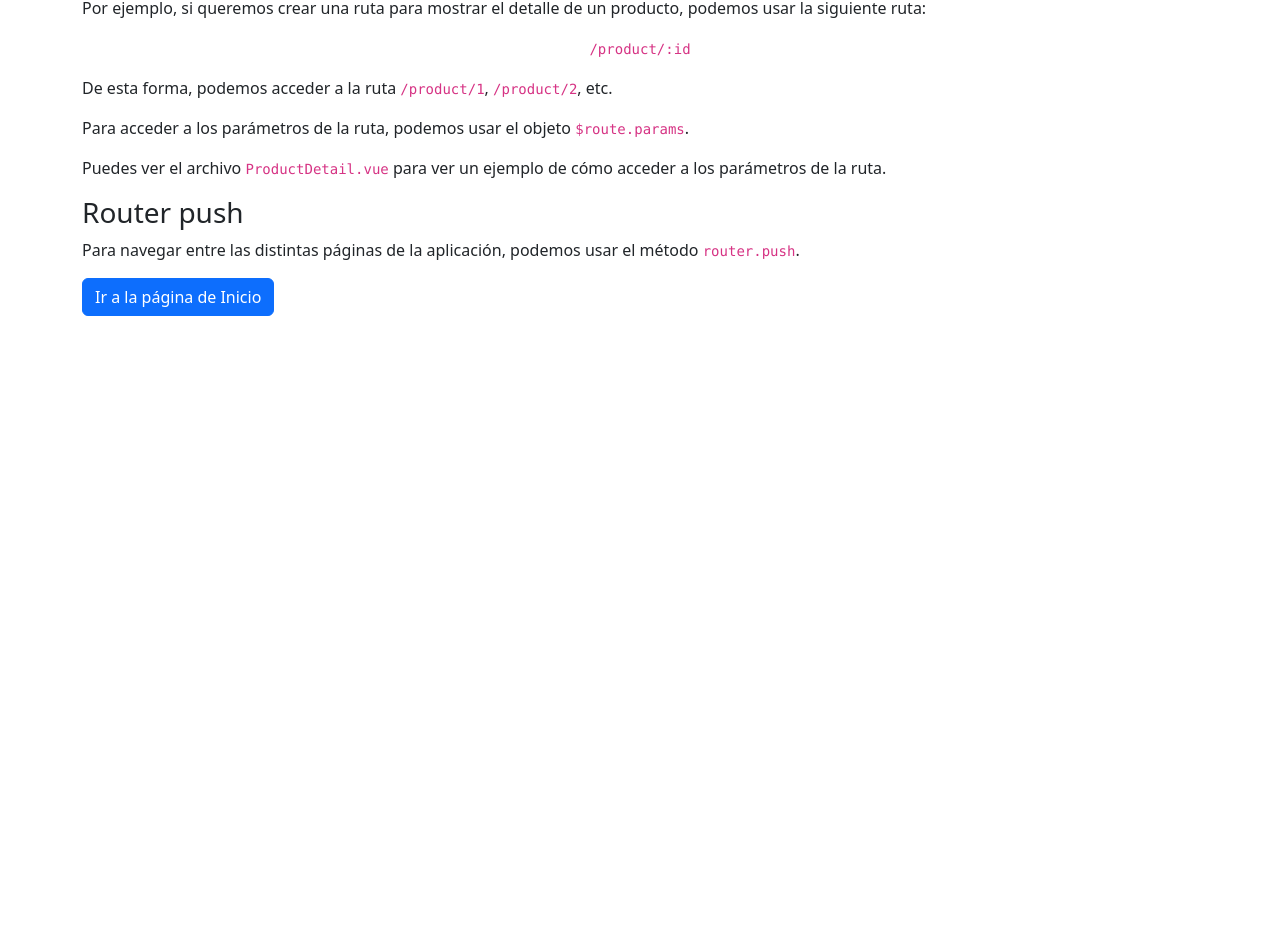
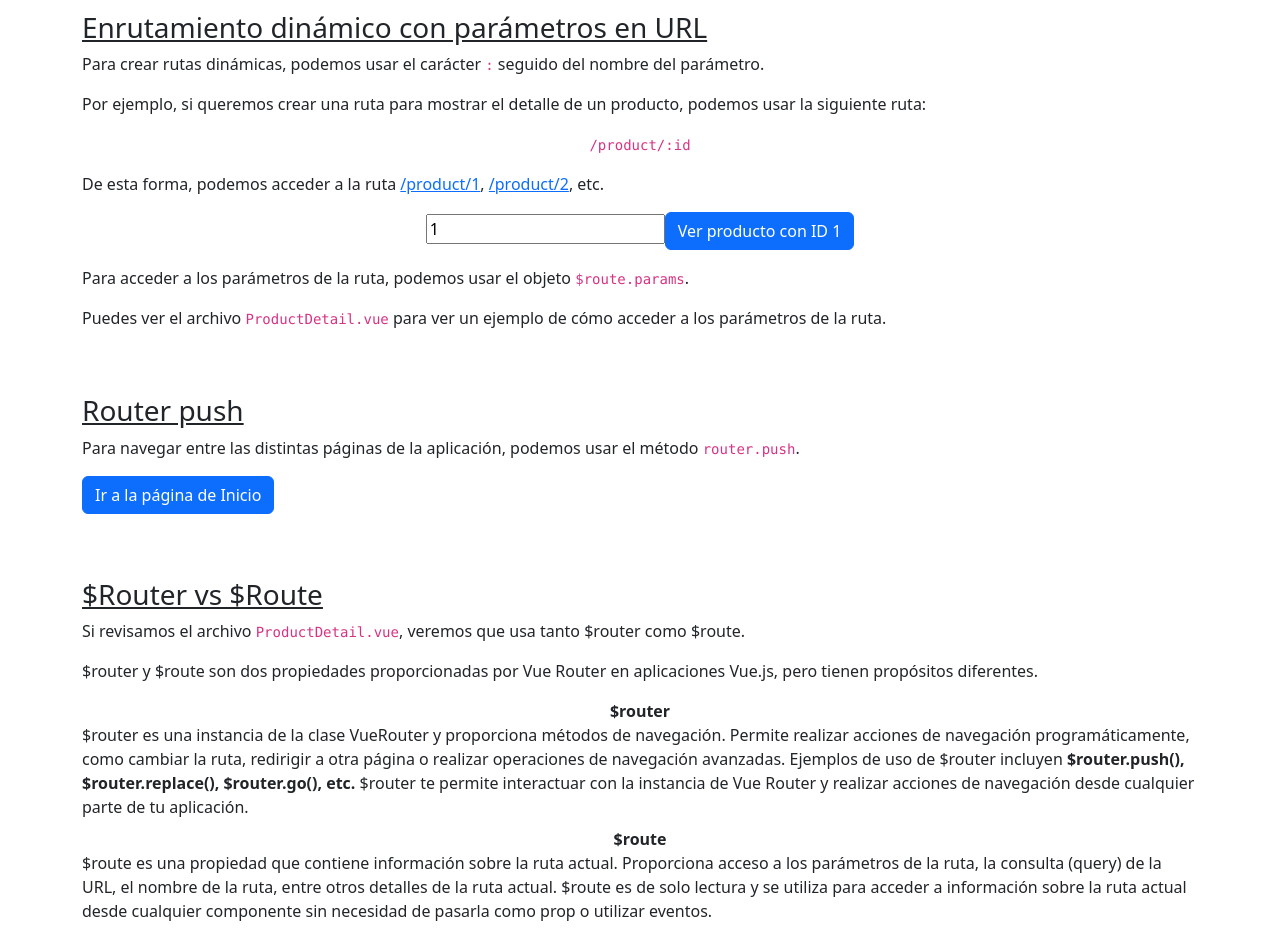
Before and after one commit to carlosgarvil/vue-base, a Vue app: page /router in a window 1280 px wide. Shown: the part 670-1622 px from the top of the page. Before the commit the page ends 1034 px from the top, so only its background shows below. Built offline with nearby package versions, Linux system fonts and the light colour scheme.

Commit message:
Update Home, ProductDetail, and Router components

```diff
--- a/src/components/Home.vue
+++ b/src/components/Home.vue
@@ -3,14 +3,13 @@
     <div class="row">
       <header class="col-12">
         <h1><font-awesome-icon :icon="['fas', 'home']" /> Plantilla para proyectos</h1>
-        <p>Este repositorio sirve como punto de partida para los proyectos donde se use Bootstrap y SASS.</p>
+        <p>Este repositorio sirve como punto de partida para los proyectos donde se use Bootstrap, SASS y FontAwesome.</p>
       </header>
     </div>
     </div>
 </template>
 
 <script setup>
-import { ref } from 'vue'
 
 
 </script>
--- a/src/components/ProductDetail.vue
+++ b/src/components/ProductDetail.vue
@@ -12,9 +12,13 @@
     </div>
     <div class="row" v-else>
         <p class="alert alert-danger">No se ha encontrado el producto. Modifique la URL e incluya /product/id para acceder a un producto.</p>
-        <button @click="$router.push('/')" class="btn btn-primary">
-            Ir a la página de Inicio
-        </button>
+        <p class="text-center">
+        <input type="number" v-model="productId">
+        <a :href="`product/${productId}`" class="btn btn-primary">
+            Ver producto {{ productId }}
+        </a>
+        </p>
+
   </div>
     </div>
 </template>
@@ -22,9 +26,12 @@
 <script setup>
 import { ref, onMounted } from "vue";
 import { useRoute } from "vue-router";
+
 const $route = useRoute();
 
-const product = ref({});
+const productId = ref(1);
+const product = ref([]);
+
 onMounted(async () => {
   const response = await fetch(
     "https://fakestoreapi.com/products/" + $route.params.id
@@ -33,4 +40,5 @@ onMounted(async () => {
   product.value = data;
 });
 </script>
-<style scoped></style>
+<style scoped>
+</style>
--- a/src/components/Router.vue
+++ b/src/components/Router.vue
@@ -37,9 +37,15 @@
         <code>/product/:id</code>
     </p>
     <p>
-        De esta forma, podemos acceder a la ruta <code>/product/1</code>,
-        <code>/product/2</code>, etc.
+        De esta forma, podemos acceder a la ruta <a href="/product/1">/product/1</a>,
+        <a href="/product/1">/product/2</a>, etc.
     </p>
+    <p class="text-center">
+        <input type="number" v-model="productId">
+        <button @click="$router.push('/product/'+productId)" class="btn btn-primary">
+            Ver producto con ID {{productId}}
+        </button>
+        </p>
     <p>
         Para acceder a los parámetros de la ruta, podemos usar el objeto
         <code>$route.params</code>.
@@ -57,27 +63,48 @@
   </p>
 
   <p>
-    <button @click="goToHome" class="btn btn-primary">
+    <button @click="$router.push('/')" class="btn btn-primary">
       Ir a la página de Inicio
     </button>
   </p>
+  <h3> $Router vs $Route</h3>
+  <p>
+    Si revisamos el archivo <code>ProductDetail.vue</code>, veremos que usa tanto $router como $route.
+  </p>
+  <p>$router y $route son dos propiedades proporcionadas por Vue Router en aplicaciones Vue.js, pero tienen propósitos diferentes.</p>
+<dl>
+    <dt class="text-center">$router</dt>
+    <dd>$router es una instancia de la clase VueRouter y proporciona métodos de navegación. Permite realizar acciones de navegación programáticamente, como cambiar la ruta, redirigir a otra página o realizar operaciones de navegación avanzadas.
+        Ejemplos de uso de $router incluyen <strong>$router.push(), $router.replace(), $router.go(), etc.</strong>
+        $router te permite interactuar con la instancia de Vue Router y realizar acciones de navegación desde cualquier parte de tu aplicación.</dd>
+        <dt class="text-center">$route</dt>
+    <dd >  $route es una propiedad que contiene información sobre la ruta actual. Proporciona acceso a los parámetros de la ruta, la consulta (query) de la URL, el nombre de la ruta, entre otros detalles de la ruta actual.
+        $route es de solo lectura y se utiliza para acceder a información sobre la ruta actual desde cualquier componente sin necesidad de pasarla como prop o utilizar eventos.</dd>
+</dl>
+
+
 
 </template>
-<script>
-import { useRouter} from "vue-router";
-
-export default {
-  setup() {
-    const router = useRouter();
-
-    const goToHome = () => {
-      router.push("/");
-    };
-
-    return {
-      goToHome,
-    };
-  },
-};
+<script setup>
+import { ref } from "vue";
+const productId = ref(1);
 
 </script>
+<style scoped>
+  h1 {
+    text-align: center;
+  }
+  h3 {
+    margin-top: 4rem;
+    text-decoration: underline;
+  }
+  p {
+    text-align: justify;
+  }
+  .text-center {
+    text-align: center;
+  }
+  a{
+    margin-left: 0;
+  }
+</style>
```
